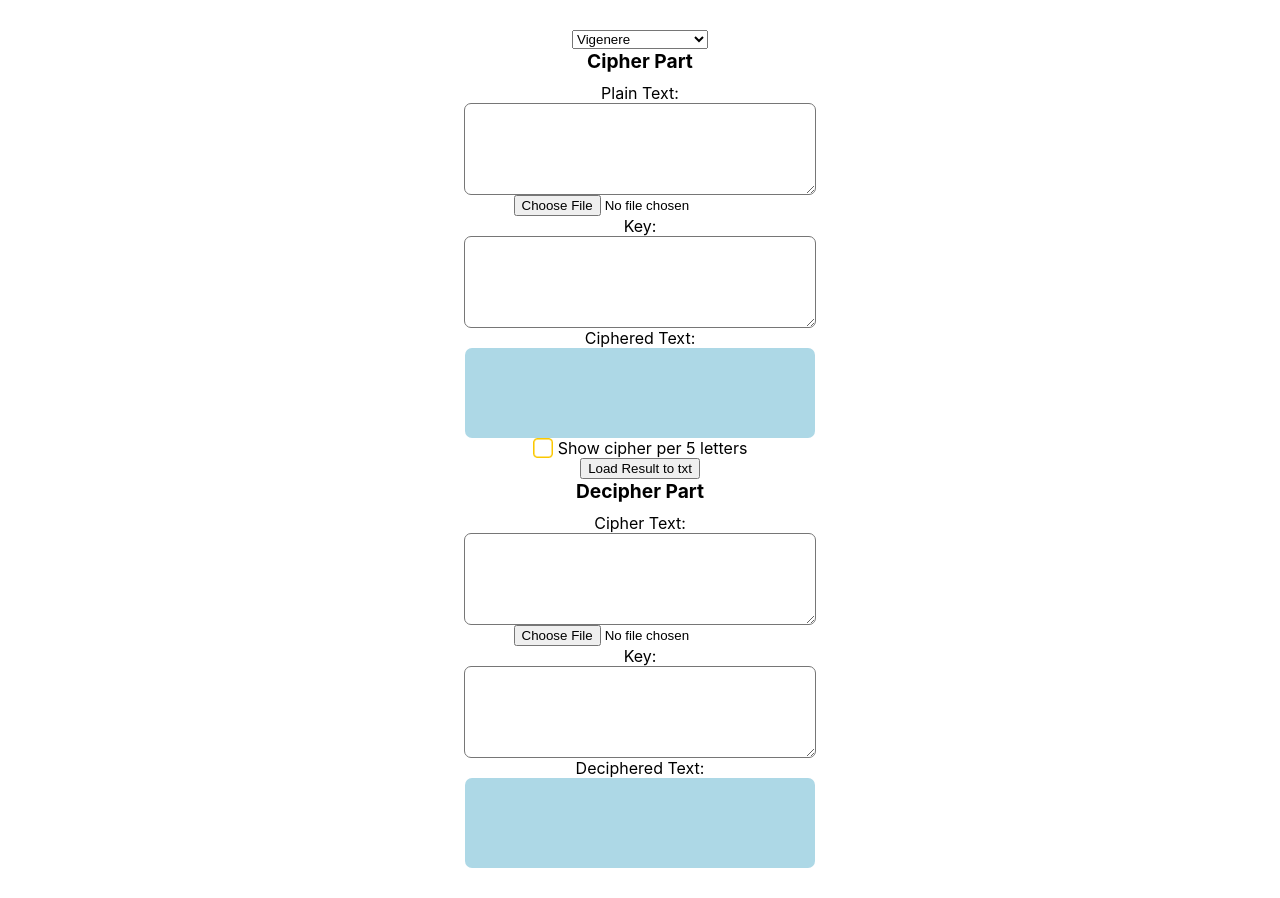
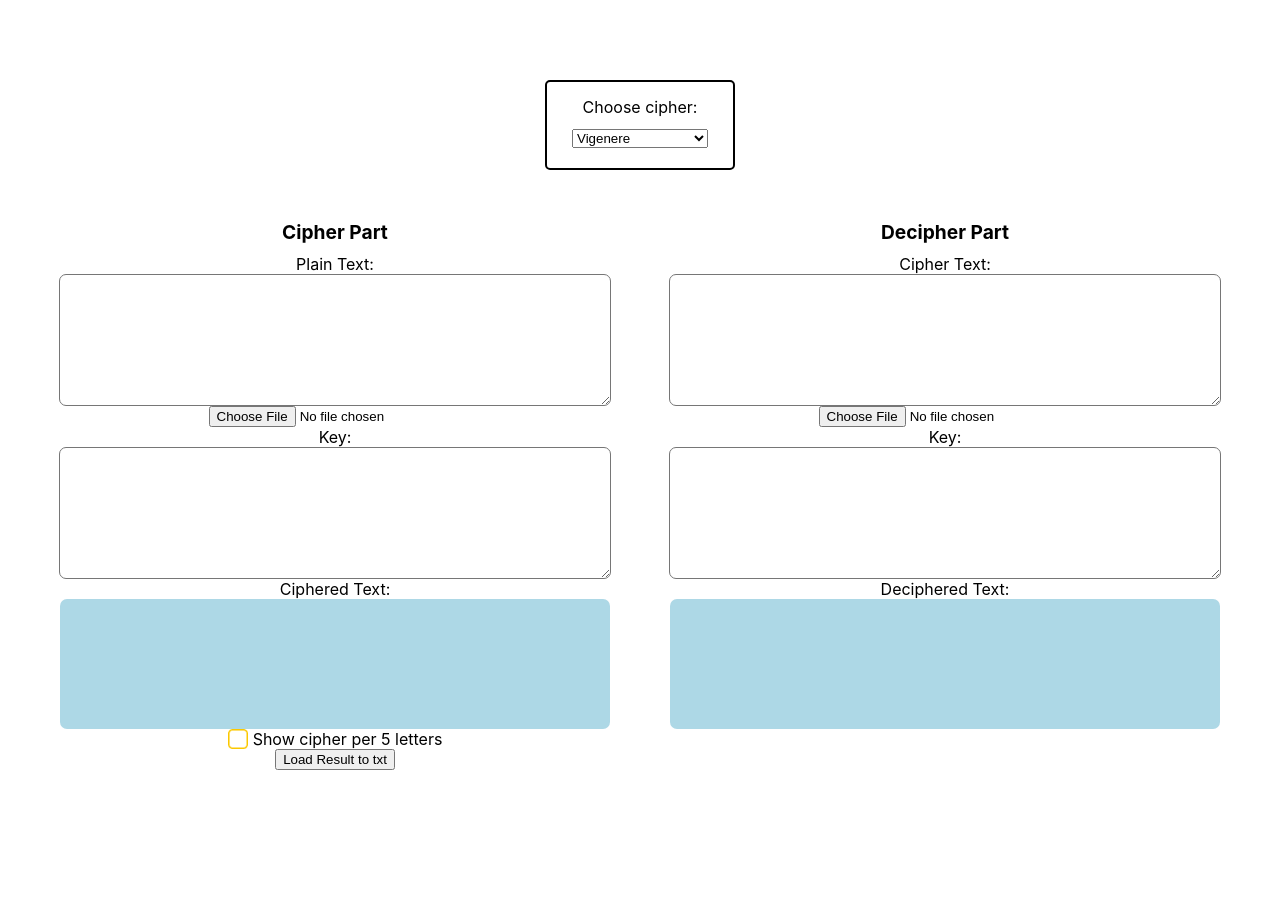
Before and after one commit to NicholasChen11/IF4020-Tugas1-13519029-13519182, a React (Create React App) app in the folder if4020-tugas1-13519029-13519182/: page / in a window 1280 px wide. After the commit the page ends 800 px from the top, so only its background shows below. Built offline with nearby package versions, Linux system fonts and the light colour scheme.

Commit message:
feat: styling and show error interface

```diff
--- a/if4020-tugas1-13519029-13519182/src/App.css
+++ b/if4020-tugas1-13519029-13519182/src/App.css
@@ -1,9 +1,43 @@
+#root {
+  display: flex;
+  flex-direction: column;
+}
+
 .App {
   flex: 1;
   display: flex;
   flex-direction: column;
   align-items: center;
   padding: 30px;
+}
+
+#choose-cipher-box {
+  display: flex;
+  flex-direction: column;
+  align-items: center;
+  border: 2px solid black;
+  border-radius: 5px;
+  padding: 15px 25px 20px;
+  margin-top: 50px;
+}
+
+#choose-cipher-text {
+  margin-bottom: 12px;
+}
+
+#body {
+  flex: 1;
+  align-self: stretch;
+  display: flex;
+  flex-direction: row;
+  margin-top: 50px;
+}
+
+#column-section {
+  flex: 1;
+  display: flex;
+  flex-direction: column;
+  align-items: center;
 }
 
 #title {
@@ -14,18 +48,22 @@
 
 #inputContainer {
   display: block;
-  width: 300px;
-  height: 60px;
+  width: 500px;
+  height: 100px;
   border-radius: 7px;
   padding: 15px 25px;
+}
+
+#error-hill {
+  color: red;
 }
 
 #resultTextContainer {
   background-color: lightblue;
   border-radius: 7px;
   padding: 15px 25px;
-  width: 300px;
-  height: 60px;
+  width: 500px;
+  height: 100px;
   overflow-y: scroll;
   overflow-wrap: break-word;
 }
--- a/if4020-tugas1-13519029-13519182/src/App.js
+++ b/if4020-tugas1-13519029-13519182/src/App.js
@@ -40,6 +40,7 @@ const App = () => {
   const [hillKeySize, setHillKeySize] = useState(2);
   const [hillKey, setHillKey] = useState(dummyHillKey2);
   const [isShowPerFiveLetters, setIsShowPerFiveLetters] = useState(false);
+  const [isHillCipherErrorVisible, setIsHillCipherErrorVisible] = useState(false);
 
   const [inputCipherText, setInputCipherText] = useState('');
   const [inputDecipherKey, setInputDecipherKey] = useState('');
@@ -47,6 +48,7 @@ const App = () => {
   const [affineDecipherB, setAffineDecipherB] = useState(0);
   const [decipherHillKeySize, setDecipherHillKeySize] = useState(2);
   const [decipherHillKey, setDecipherHillKey] = useState(dummyHillKey2);
+  const [isHillDecipherErrorVisible, setIsHillDecipherErrorVisible] = useState(false);
 
   const cipher = useCipher(cipherMode);
   const decipher = useDecipher(cipherMode);
@@ -79,6 +81,8 @@ const App = () => {
         text: inputPlainText,
         key: hillKey,
       });
+
+      if (!result && !isHillCipherErrorVisible) setIsHillCipherErrorVisible(true);
     }
 
     if (isShowPerFiveLetters) {
@@ -110,10 +114,17 @@ const App = () => {
         b: parseInt(affineDecipherB),
       });
     } else if (cipherMode === 'hill') {
-      return decipher({
+      const result = decipher({
         text: inputCipherText,
         key: decipherHillKey,
       });
+
+      if (result) {
+        return result;
+      }
+      if (!isHillDecipherErrorVisible) {
+        setIsHillDecipherErrorVisible(true);
+      }
     }
   };
 
@@ -162,6 +173,10 @@ const App = () => {
 
   return (
     <div className="App">
+      <div id='choose-cipher-box'>
+        <div id='choose-cipher-text'>
+          Choose cipher:
+        </div>
         <select
           id="dropdown"
           onChange={(e) => setCipherMode(e.target.value)}
@@ -173,7 +188,10 @@ const App = () => {
           <option value="playfair">Playfair</option>
           <option value="hill">Hill</option>
         </select>
+      </div>
 
+      <div id='body'>
+        <div id='column-section'>
           <div id='title'>
             Cipher Part
           </div>
@@ -186,6 +204,7 @@ const App = () => {
             id='inputContainer'
             value={inputPlainText}
             onChange={(e) => {
+              setIsHillCipherErrorVisible(false);
               setInputPlainText(e.target.value);
               if (fileInputPlainRef.current) {
                 fileInputPlainRef.current.value = '';
@@ -197,6 +216,12 @@ const App = () => {
             type='file'
             onChange={readPlainFile}
           />
+
+          {isHillCipherErrorVisible && (
+            <div id='error-hill'>
+              determinant kunci harus tidak nol dan koprima dengan 256
+            </div>
+          )}
 
           {/* Key Text */}
           {(
@@ -260,7 +285,10 @@ const App = () => {
                       key={`grid-idx-${idx + 1}`}
                       value={hillKey[x][y]}
                       type='number'
-                  onChange={(e) => setHillKey(changeKey(parseInt(e.target.value)))}
+                      onChange={(e) => {
+                        setIsHillCipherErrorVisible(false);
+                        setHillKey(changeKey(parseInt(e.target.value)))
+                      }}
                     />
                   );
                 })}
@@ -339,9 +367,11 @@ const App = () => {
           >
             Load Result to txt
           </button>
+        </div>
 
         {/* ========================================================== */}
 
+        <div id='column-section'>
           <div id='title'>
             Decipher Part
           </div>
@@ -354,6 +384,7 @@ const App = () => {
             id='inputContainer'
             value={inputCipherText}
             onChange={(e) => {
+              setIsHillDecipherErrorVisible(false);
               setInputCipherText(e.target.value);
               if (fileInputCipherRef.current) {
                 fileInputCipherRef.current.value = '';
@@ -365,6 +396,12 @@ const App = () => {
             type='file'
             onChange={readCipherFile}
           />
+
+          {isHillDecipherErrorVisible && (
+            <div id='error-hill'>
+              determinant kunci harus tidak nol dan koprima dengan 256
+            </div>
+          )}
 
           {/* Key Text */}
           {(
@@ -428,7 +465,10 @@ const App = () => {
                       key={`grid-idx-${idx + 1}`}
                       value={decipherHillKey[x][y]}
                       type='number'
-                  onChange={(e) => setDecipherHillKey(changeKey(parseInt(e.target.value)))}
+                      onChange={(e) => {
+                        setIsHillDecipherErrorVisible(false);
+                        setDecipherHillKey(changeKey(parseInt(e.target.value)))
+                      }}
                     />
                   );
                 })}
@@ -483,6 +523,8 @@ const App = () => {
             {decipherResult()}
           </div>
         </div>
+      </div>
+    </div>
   );
 }
 
--- a/if4020-tugas1-13519029-13519182/src/cipher/index.js
+++ b/if4020-tugas1-13519029-13519182/src/cipher/index.js
@@ -470,6 +470,15 @@ const hillCipher = ({text, key}) => {
   const keySize = key.length;
   let result = '';
 
+  try {
+    const D = det(key);
+    if (D === 0) {
+      throw 'determinant must not be zero';
+    }
+    if (!coprime(D, 256)) {
+      throw 'determinant must be coprime with 256';
+    }
+
     for (let idx = 0; idx < text.length; idx = idx + keySize) {
       const currentSubstring = text.slice(idx, idx + keySize);
       let vector = [];
@@ -494,6 +503,9 @@ const hillCipher = ({text, key}) => {
     }
 
     return result;
+  } catch (e) {
+    console.log('Error Hill Cipher: ', e);
+  }
 };
 
 const hillDecipher = ({text, key}) => {
@@ -557,7 +569,7 @@ const hillDecipher = ({text, key}) => {
 
     return result;
   } catch (e) {
-    console.log('Error: ', e);
+    console.log('Error Hill Decipher: ', e);
   }
 };
 
```
Lines whose indentation alone changed are shown as unchanged.
